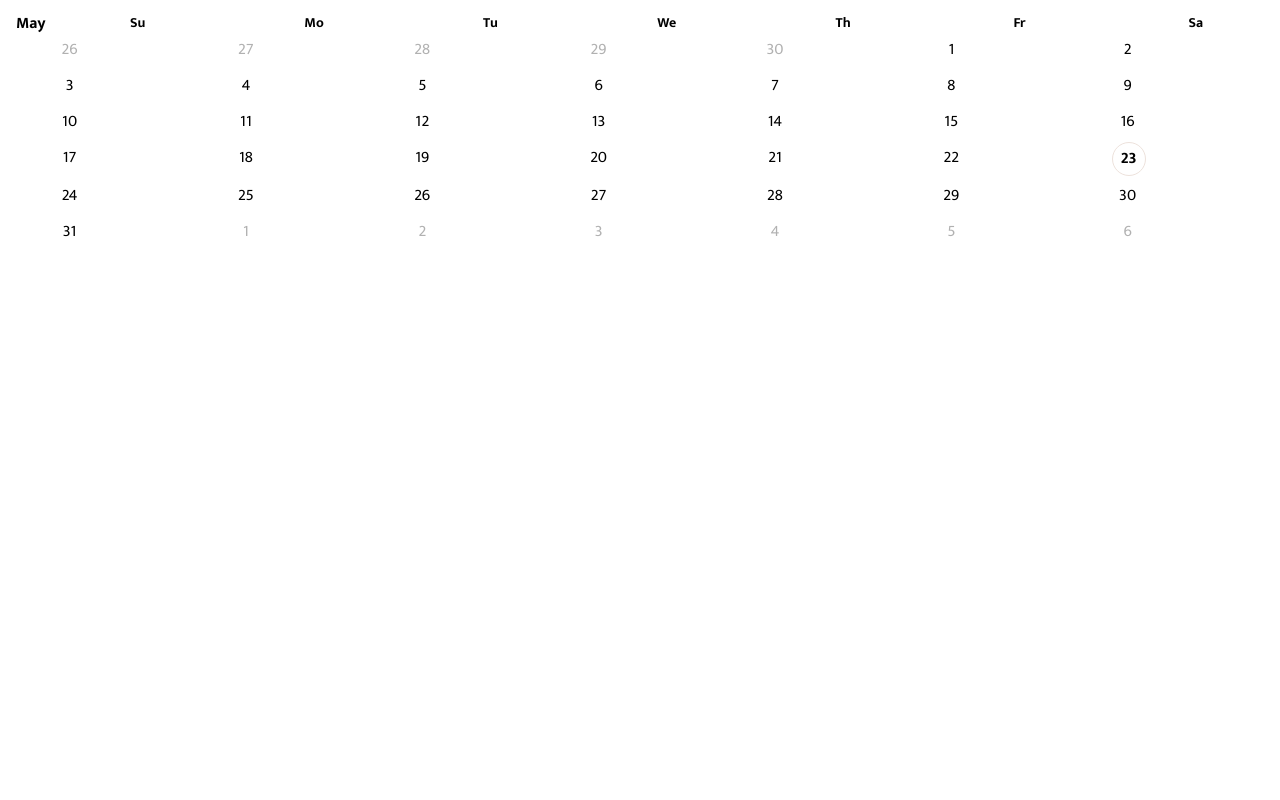
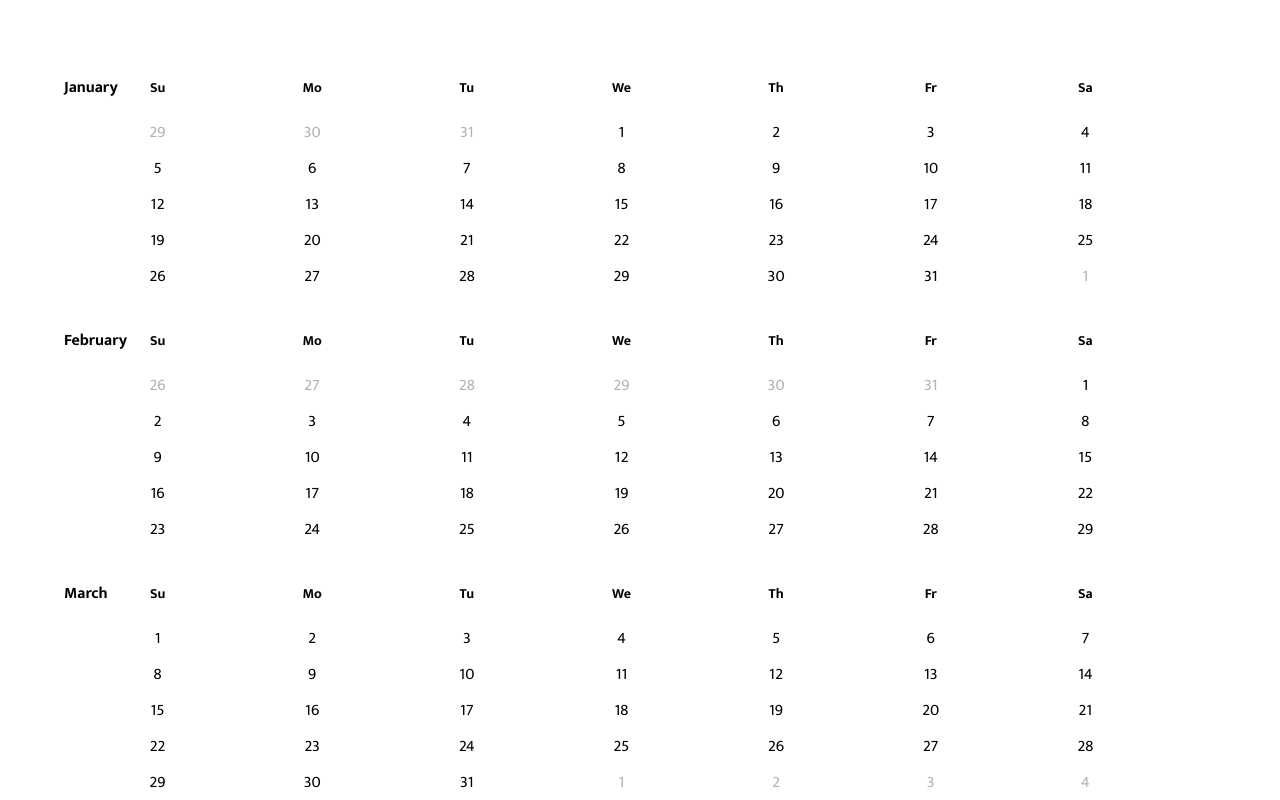
Before and after one commit to giovannijoao/weather-diary, a React (Create React App) app: page / in a window 1280 px wide. Both pictures are taken after a click on the button 32 px from the left and 28 px from the top of the page. Shown: the top 800 px of the page. Built offline with nearby package versions, Linux system fonts and the light colour scheme.

Commit message:
Changing the month calendar to a possible year calendar

```diff
--- a/src/components/calendar/index.jsx
+++ b/src/components/calendar/index.jsx
@@ -3,48 +3,64 @@ import eachDay from 'date-fns/eachDayOfInterval';
 import startOfWeek from 'date-fns/startOfWeek';
 import endOfWeek from 'date-fns/endOfWeek';
 import format from 'date-fns/format';
-import { CalendarContainer, Calendar, MonthName, WeekDay, MonthDay } from './styles';
-import { startOfMonth, endOfMonth, subDays } from 'date-fns';
+import { Calendar, MonthName, WeekDay, MonthDay, CalendarsGrid } from './styles';
+import { startOfMonth, endOfMonth, subDays, eachMonthOfInterval, startOfYear, endOfYear, isWithinInterval } from 'date-fns';
 import { addDays } from 'date-fns';
 
-const date = new Date();
-const weekDays = eachDay({ start: startOfWeek(date), end: endOfWeek(date) })
+const defaultDate = new Date();
+const weekDays = eachDay({ start: startOfWeek(defaultDate), end: endOfWeek(defaultDate) })
     .map(day => ({
         key: format(day, 'c'),
         display: format(day, 'eeeeee')
     }))
     .map((weekDay) => <WeekDay key={weekDay.key} >{weekDay.display}</WeekDay>);
 
-export const CalendarComponent = () => {
-    const today = format(new Date(), 'd');
-    const firstDay = startOfMonth(date);
-    const lastDayOfMonth = endOfMonth(date);
-    const currentMonthName = format(firstDay, 'MMMM');
-    const currentMonth = format(firstDay, 'L');
-    const monthBeginsAt = format(firstDay, 'c');
-    const monthEndsAt = format(lastDayOfMonth, 'c');
+const getDayOfYear = (date) => format(date, 'D', { useAdditionalDayOfYearTokens: true })
+export const CalendarComponent = ({ year = false, start = new Date(), end = new Date() }) => {
+    if (year === true) {
+        start = startOfYear(new Date());
+        end = endOfYear(new Date());
+    }
+    const todayDayOfYear = getDayOfYear(new Date());
+    const calendars = eachMonthOfInterval({
+        start,
+        end
+    }).map(currentMonth => {
+        const currentMonthName = format(currentMonth, 'MMMM');
+        const firstDayOfMonth = startOfMonth(currentMonth);
+        const lastDayOfMonth = endOfMonth(currentMonth);
+        const monthBeginsAtWeekDay = parseInt(format(firstDayOfMonth, 'c'));
+        const monthEndsAtWeekDay = parseInt(format(lastDayOfMonth, 'c'));
+
+        const diffStart = (monthBeginsAtWeekDay - 1) % 7;
+        const diffEnd = 7 - monthEndsAtWeekDay;
         const monthDays = eachDay({
-        start: subDays(firstDay, 6 - (7 % monthBeginsAt)),
-        end: addDays(lastDayOfMonth, 7 - (monthEndsAt % 7))
+            start: subDays(firstDayOfMonth, diffStart),
+            end: addDays(lastDayOfMonth, diffEnd)
         })
-        .map(day => ({
-            display: format(day, 'd'),
-            weekDay: format(day, 'c'),
-            month: format(day, 'L'),
-            dayOfYear: format(day, 'd')
+            .map(dayDate => ({
+                display: format(dayDate, 'd'),
+                weekDay: format(dayDate, 'c'),
+                month: format(dayDate, 'L'),
+                dayOfYear: getDayOfYear(dayDate),
+                date: dayDate,
             }))
-    return <CalendarContainer>
+        return <React.Fragment key={currentMonthName}>
             <MonthName>{currentMonthName}</MonthName>
             <Calendar>
                 {weekDays}
                 {monthDays.map(day =>
                     <MonthDay
-                    isToday={today === day.dayOfYear}
-                    sameMonth={currentMonth === day.month}
+                        isToday={todayDayOfYear === day.dayOfYear}
+                        sameMonth={isWithinInterval(day.date, { start: firstDayOfMonth, end: lastDayOfMonth })}
                         key={`${day.month}_${day.display}`}>
                     {day.display}
                     </MonthDay>
                 )}
             </Calendar>
-    </CalendarContainer>
+        </React.Fragment>
+    })
+    return <CalendarsGrid>
+        {calendars}
+    </CalendarsGrid>;
 }
--- a/src/components/calendar/styles.jsx
+++ b/src/components/calendar/styles.jsx
@@ -1,22 +1,20 @@
 import styled, { css } from "styled-components";
 
-export const CalendarContainer = styled.div`
+export const CalendarsGrid = styled.div`
     grid-area: calendar;
     display: grid;
-    grid-template:
-        ". month-name calendar-view" min-content
-        / 8px min-content auto;
-    column-gap: 8px;
+    align-items: baseline;
+    grid-template-columns: min-content auto;
+    row-gap: 40px;
+    margin: 5vw;
 `
 
 export const MonthName = styled.h1`
-    grid-area: month-name;
     font-weight: bold;
     font-size: 16px;
 `
 
 export const Calendar = styled.div`
-    grid-area: calendar-view;
     display: grid;
     grid-template-columns: repeat(7, 1fr);
     gap: 4px 8px;
@@ -32,12 +30,10 @@ const Day = styled.p`
 export const WeekDay = styled(Day)`
     font-size: 14px;
     font-weight: bold;
-    width: initial;
-    height: initial;
+    align-items: baseline;
 `
 
 export const MonthDay = styled(Day)`
-    grid-area: ${props => props.day};
     ${props => !props.sameMonth && css`
         opacity: 0.3;
     `};
--- a/src/pages/Calendar/index.jsx
+++ b/src/pages/Calendar/index.jsx
@@ -4,6 +4,6 @@ import { CalendarComponent } from '../../components/calendar';
 
 export const CalendarPage = () => {
     return <Layout>
-        <CalendarComponent />
+        <CalendarComponent year={true} />
     </Layout>
 }
```
Lines whose indentation alone changed are shown as unchanged.
